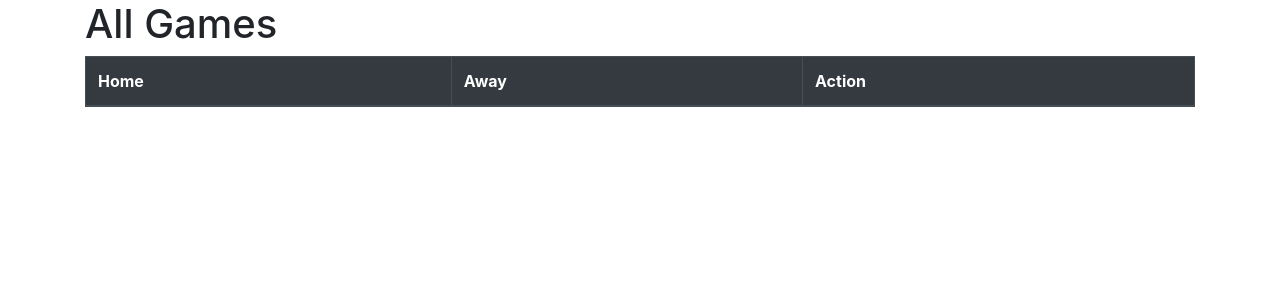
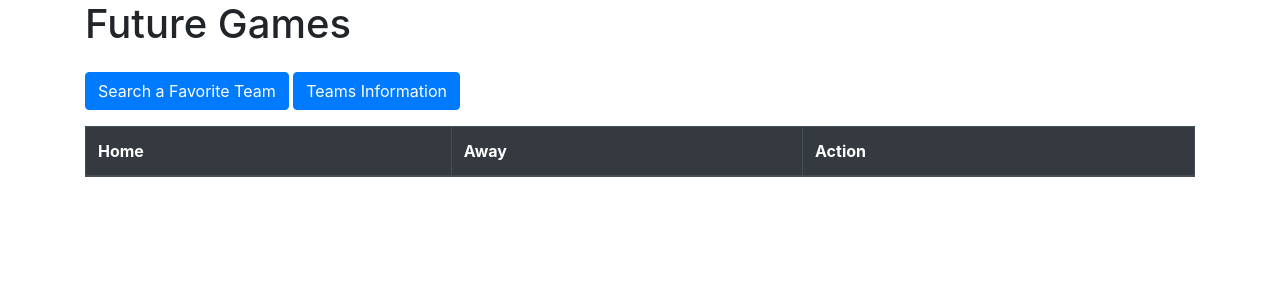
Before and after one commit to Oscar-Ortiz-O/Sport-App, a Flask app: template templates/games.html in a window 1280 px wide. Shown: the top 300 px of the page. Run offline with Flask 3, Linux system fonts and the light colour scheme; the template is opened without the code that fills it: most values are stand-ins (such as "Sample title", 1, 10 or a date in 2020); lists and menus that the app fills with data are empty; parts of the project's set-up code (start-up, migrations or seed data) failed here and were passed over.

Commit message:
Changing to future games

```diff
--- a/templates/game.html
+++ b/templates/game.html
@@ -43,7 +43,7 @@
                 <h3>Referee</h3>
             </div>
         </div>
-        <a class="btn btn-primary mx-auto d-block mt-2" style="width: 15%" href="/games">Back to All Games</a>
+        <a class="btn btn-primary mx-auto d-block mt-2" style="width: 15%" href="/games">Back to Future Games</a>
     </div>
     <script>
         const gameInfo = {{ game_info| tojson }};
--- a/templates/games.html
+++ b/templates/games.html
@@ -22,7 +22,9 @@
 		}
 	</style>
 	<div class="container">
-		<h1>All Games</h1>
+		<h1>Future Games</h1>
+		<a class="btn btn-primary my-3" href="/search_favorite">Search a Favorite Team</a>
+		<a class="btn btn-primary my-3" href="/teams">Teams Information</a>
 		<table class="table table-striped table-bordered">
 			<thead class="thead-dark">
 				<tr>
```
